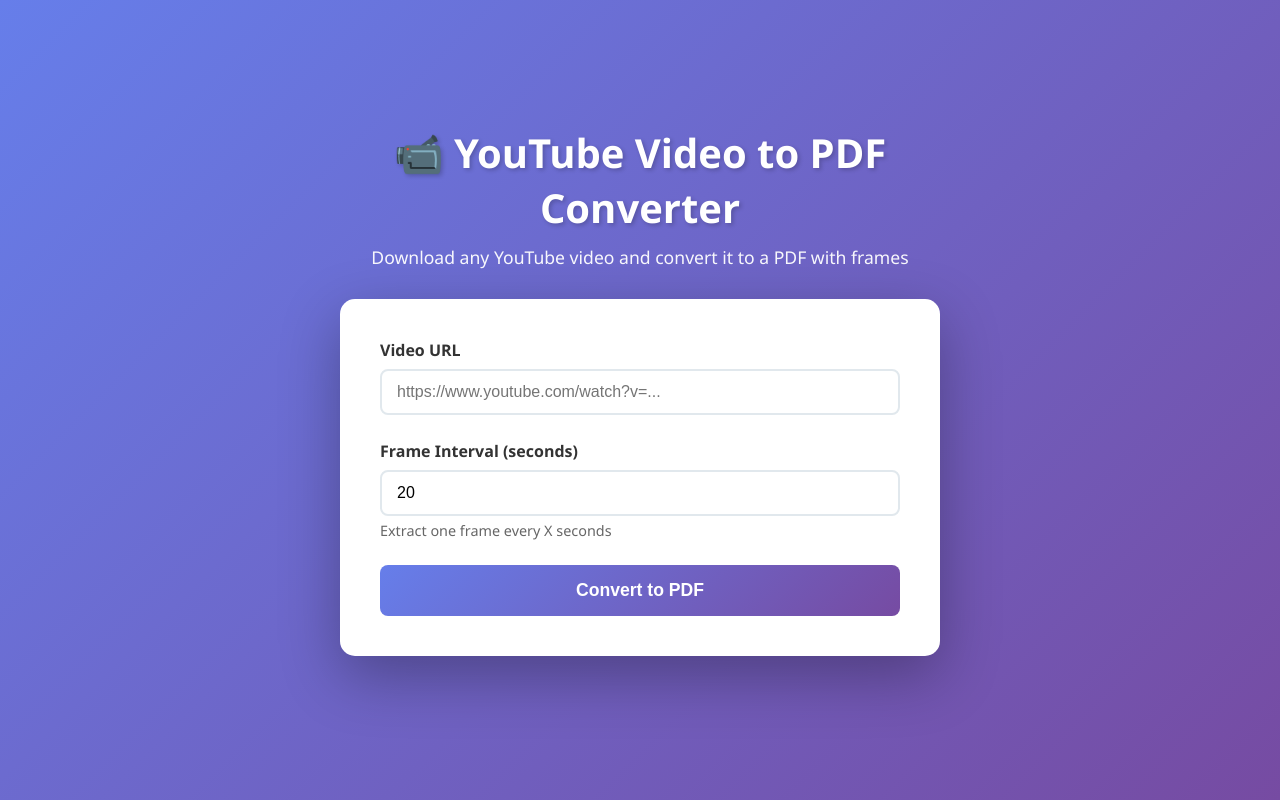
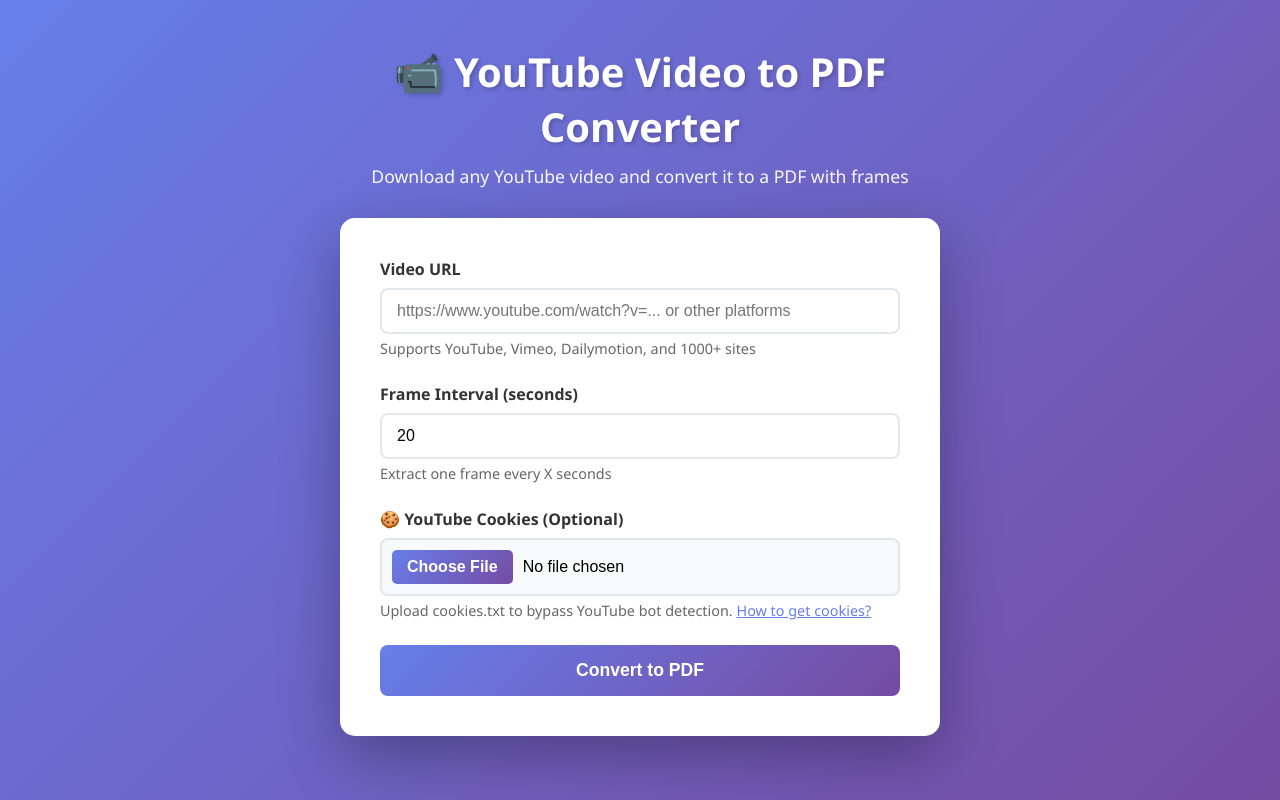
Before and after one commit to aadi-254/YouScreen, a Flask app: page / in a window 1280 px wide. Run offline with Flask 3, Linux system fonts and the light colour scheme.

Commit message:
Add YouTube cookies support to bypass bot detection

```diff
--- a/app.py
+++ b/app.py
@@ -23,6 +23,17 @@
         video_url = request.form.get('video_url')
         frame_interval = request.form.get('frame_interval', '20')
 
+        # Check if cookies file was uploaded
+        cookies_file = request.files.get('cookies_file')
+        cookies_path = None
+
+        if cookies_file and cookies_file.filename:
+            # Save cookies file temporarily
+            request_id = str(uuid.uuid4())[:8]
+            cookies_filename = secure_filename(f'{request_id}_cookies.txt')
+            cookies_path = os.path.join(app.config['UPLOAD_FOLDER'], cookies_filename)
+            cookies_file.save(cookies_path)
+
         # Validate inputs
         if not video_url:
             return jsonify({'error': 'Please provide a video URL'}), 400
@@ -33,7 +44,8 @@
         frame_interval_seconds = int(frame_interval)
 
         # Generate unique ID for this request
-        request_id = str(uuid.uuid4())[:8]
+        if not cookies_path:
+            request_id = str(uuid.uuid4())[:8]
 
         # Download video with multiple fallback methods
         download_options = {
@@ -51,6 +63,10 @@
                 'User-Agent': 'com.google.android.apps.youtube.creator/23.43.101 (Linux; U; Android 13; en_US)',
             },
         }
+
+        # Add cookies if provided
+        if cookies_path:
+            download_options['cookiefile'] = cookies_path
 
         try:
             with YoutubeDL(download_options) as ydl:
@@ -114,9 +130,11 @@
 
             frames[0].save(pdf_path, save_all=True, append_images=frames[1:], resolution=100.0)
 
-            # Clean up video file
+            # Clean up video file and cookies
             try:
                 os.remove(video_path)
+                if cookies_path and os.path.exists(cookies_path):
+                    os.remove(cookies_path)
             except:
                 pass
 
--- a/static/style.css
+++ b/static/style.css
@@ -77,6 +77,27 @@
     margin-top: 5px;
     color: #666;
     font-size: 0.9em;
+}
+
+.file-input {
+    padding: 10px !important;
+    background: #f8f9fa;
+    cursor: pointer;
+}
+
+.file-input::-webkit-file-upload-button {
+    padding: 8px 15px;
+    background: linear-gradient(135deg, #667eea 0%, #764ba2 100%);
+    color: white;
+    border: none;
+    border-radius: 5px;
+    cursor: pointer;
+    font-weight: 600;
+    margin-right: 10px;
+}
+
+.file-input::-webkit-file-upload-button:hover {
+    opacity: 0.9;
 }
 
 .btn-primary, .btn-success {
--- a/templates/index.html
+++ b/templates/index.html
@@ -14,16 +14,17 @@
         </div>
 
         <div class="card">
-            <form id="videoForm">
+            <form id="videoForm" enctype="multipart/form-data">
                 <div class="form-group">
                     <label for="video_url">Video URL</label>
                     <input
                         type="text"
                         id="video_url"
                         name="video_url"
-                        placeholder="https://www.youtube.com/watch?v=..."
+                        placeholder="https://www.youtube.com/watch?v=... or other platforms"
                         required
                     >
+                    <small>Supports YouTube, Vimeo, Dailymotion, and 1000+ sites</small>
                 </div>
 
                 <div class="form-group">
@@ -38,6 +39,18 @@
                         required
                     >
                     <small>Extract one frame every X seconds</small>
+                </div>
+
+                <div class="form-group">
+                    <label for="cookies_file">🍪 YouTube Cookies (Optional)</label>
+                    <input
+                        type="file"
+                        id="cookies_file"
+                        name="cookies_file"
+                        accept=".txt"
+                        class="file-input"
+                    >
+                    <small>Upload cookies.txt to bypass YouTube bot detection. <a href="https://github.com/yt-dlp/yt-dlp/wiki/FAQ#how-do-i-pass-cookies-to-yt-dlp" target="_blank" style="color: #667eea;">How to get cookies?</a></small>
                 </div>
 
                 <button type="submit" class="btn-primary" id="submitBtn">
@@ -100,8 +113,22 @@
                     status.textContent = data.message;
                     status.className = 'status success';
                 } else {
-                    // Show error
-                    status.textContent = data.error || 'An error occurred';
+                    // Show error with solutions if available
+                    let errorHtml = data.error || 'An error occurred';
+                    if (data.solutions && data.solutions.length > 0) {
+                        errorHtml += '<br><br><strong>' + (data.message || 'Alternatives:') + '</strong><ul style="text-align: left; margin: 10px auto; max-width: 500px;">';
+                        data.solutions.forEach(sol => {
+                            errorHtml += '<li style="margin: 8px 0;">' + sol + '</li>';
+                        });
+                        errorHtml += '</ul>';
+                    } else if (data.suggestions && data.suggestions.length > 0) {
+                        errorHtml += '<br><br><strong>Suggestions:</strong><ul style="text-align: left; margin: 10px auto; max-width: 500px;">';
+                        data.suggestions.forEach(s => {
+                            errorHtml += '<li style="margin: 8px 0;">• ' + s + '</li>';
+                        });
+                        errorHtml += '</ul>';
+                    }
+                    status.innerHTML = errorHtml;
                     status.className = 'status error';
                 }
             } catch (error) {
```
